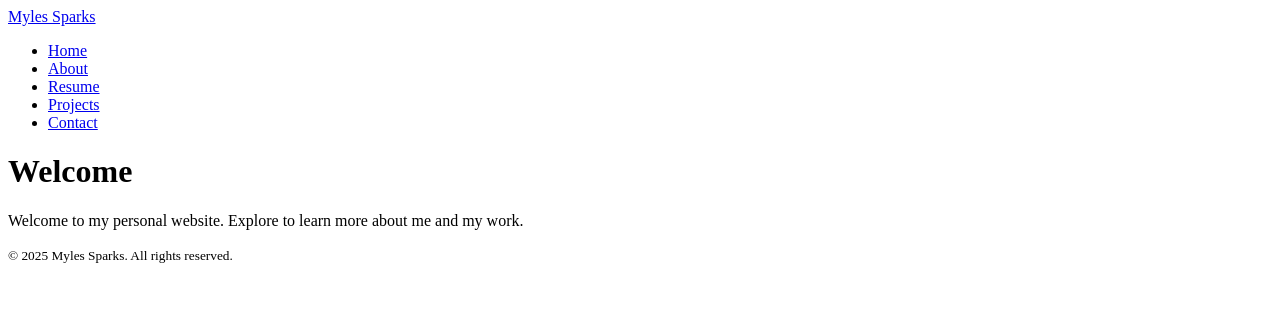
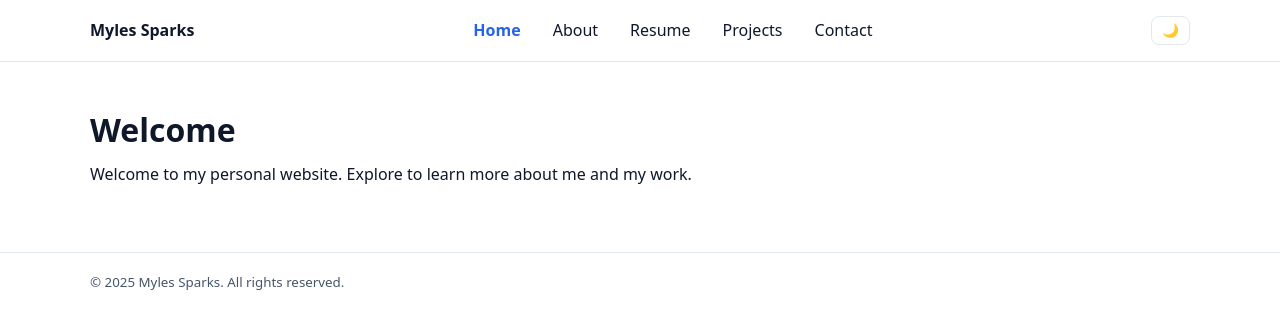
Before and after one commit to mytsparks/Sparks_Myles_Personal_Website, a plain HTML site: page index.html in a window 1280 px wide. Drawn offline with Linux system fonts and the light colour scheme.

Commit message:
Add pages and styles

```diff
--- a/index.html
+++ b/index.html
@@ -5,6 +5,20 @@
   <meta name="viewport" content="width=device-width, initial-scale=1" />
   <title>Home | Myles Sparks</title>
   <meta name="description" content="Homepage for Myles Sparks personal website." />
+  <link rel="stylesheet" href="styles.css" />
+  <script>
+    // Early theme application to prevent FOUC
+    (function() {
+      try {
+        var stored = localStorage.getItem('theme');
+        var prefersDark = window.matchMedia('(prefers-color-scheme: dark)').matches;
+        var theme = stored || (prefersDark ? 'dark' : 'light');
+        document.documentElement.setAttribute('data-theme', theme);
+      } catch (e) {
+        // no-op
+      }
+    })();
+  </script>
 </head>
 <body>
   <header>
@@ -19,6 +33,7 @@
           <li><a href="contact.html">Contact</a></li>
         </ul>
       </nav>
+      <button id="theme-toggle" class="theme-toggle" aria-label="Switch to dark mode" aria-pressed="false" title="Toggle theme">🌙</button>
     </div>
   </header>
 
@@ -32,5 +47,6 @@
       <small>&copy; 2025 Myles Sparks. All rights reserved.</small>
     </div>
   </footer>
+  <script src="theme.js" defer></script>
 </body>
 </html>
--- /dev/null
+++ b/styles.css
@@ -0,0 +1,205 @@
+:root {
+  /* Neutral, professional blue/gray theme */
+  --bg: #ffffff;
+  --surface: #f8fafc; /* slate-50 */
+  --text: #0f172a; /* slate-900 */
+  --muted: #475569; /* slate-600 */
+  --border: #e2e8f0; /* slate-200 */
+  --accent: #2563eb; /* blue-600 */
+  --accent-hover: #1d4ed8; /* blue-700 */
+  --accent-contrast: #ffffff;
+}
+
+* {
+  box-sizing: border-box;
+}
+
+html, body {
+  margin: 0;
+  padding: 0;
+}
+
+body {
+  font-family: system-ui, -apple-system, Segoe UI, Roboto, Ubuntu, Cantarell, Noto Sans, Helvetica Neue, Arial, "Apple Color Emoji", "Segoe UI Emoji";
+  line-height: 1.6;
+  color: var(--text);
+  background: var(--bg);
+}
+
+/* Typography */
+h1, h2, h3 {
+  line-height: 1.25;
+  margin: 0 0 0.75rem;
+}
+
+h1 { font-size: 2rem; font-weight: 700; }
+h2 { font-size: 1.5rem; font-weight: 700; }
+h3 { font-size: 1.25rem; font-weight: 600; }
+
+p { margin: 0 0 1rem; }
+small { color: var(--muted); }
+
+.container {
+  max-width: 960px;
+  margin: 0 auto;
+  padding: 0 16px;
+}
+
+header {
+  border-bottom: 1px solid var(--border);
+}
+
+header .container {
+  display: flex;
+  align-items: center;
+  justify-content: space-between;
+  padding: 16px 0;
+}
+
+.brand {
+  font-weight: 700;
+  text-decoration: none;
+  color: var(--text);
+}
+
+.nav {
+  list-style: none;
+  display: flex;
+  gap: 12px;
+  margin: 0;
+  padding: 0;
+}
+
+.nav a {
+  text-decoration: none;
+  color: var(--text);
+  padding: 8px 10px;
+  border-radius: 8px;
+  transition: background-color 120ms ease, color 120ms ease;
+}
+
+.nav a:hover {
+  background: var(--surface);
+}
+
+.nav a[aria-current="page"] {
+  color: var(--accent);
+  font-weight: 600;
+}
+
+.nav a:focus-visible {
+  outline: 3px solid var(--accent);
+  outline-offset: 2px;
+}
+
+main.container {
+  padding: 32px 0;
+}
+
+footer {
+  border-top: 1px solid var(--border);
+}
+
+footer .container {
+  padding: 16px 0;
+  color: var(--muted);
+}
+
+a {
+  color: var(--accent);
+}
+
+a:hover { color: var(--accent-hover); }
+
+/* Media, images, and general elements */
+img, video { max-width: 100%; height: auto; }
+
+/* Selection and focus accessibility */
+::selection { background: var(--accent); color: var(--accent-contrast); }
+a:focus-visible, button:focus-visible, input:focus-visible, select:focus-visible, textarea:focus-visible {
+  outline: 3px solid var(--accent);
+  outline-offset: 2px;
+  border-radius: 6px;
+}
+
+/* Responsive layout */
+@media (max-width: 640px) {
+  header .container {
+    flex-direction: column;
+    align-items: flex-start;
+    gap: 8px;
+    padding: 12px 0;
+  }
+
+  .nav {
+    flex-wrap: wrap;
+    gap: 8px;
+  }
+
+  main.container {
+    padding: 24px 0;
+  }
+}
+
+@media (min-width: 1024px) {
+  .container { max-width: 1100px; }
+  main.container { padding: 48px 0; }
+}
+
+/* --------------------------------------------------
+   Refined color scales and dark theme
+   -------------------------------------------------- */
+/* Optional extended scales (not all used yet) */
+:root {
+  --accent-50: #eff6ff;
+  --accent-100: #dbeafe;
+  --accent-200: #bfdbfe;
+  --accent-300: #93c5fd;
+  --accent-400: #60a5fa;
+  --accent-500: #3b82f6;
+  --accent-600: #2563eb;
+  --accent-700: #1d4ed8;
+  --accent-800: #1e40af;
+  --accent-900: #1e3a8a;
+
+  --slate-50: #f8fafc;
+  --slate-100: #f1f5f9;
+  --slate-200: #e2e8f0;
+  --slate-300: #cbd5e1;
+  --slate-400: #94a3b8;
+  --slate-500: #64748b;
+  --slate-600: #475569;
+  --slate-700: #334155;
+  --slate-800: #1f2937;
+  --slate-900: #0f172a;
+}
+
+/* Dark theme overrides */
+[data-theme="dark"] {
+  --bg: #0b1220;
+  --surface: #111827; /* near slate-900 */
+  --text: #e5e7eb; /* gray-200 */
+  --muted: #9ca3af; /* gray-400 */
+  --border: #1f2937; /* slate-800 */
+  --accent: #60a5fa; /* blue-400 */
+  --accent-hover: #93c5fd; /* blue-300 */
+  --accent-contrast: #0b1220;
+}
+
+/* Smooth theme transitions */
+html { color-scheme: light dark; }
+body, header, footer, .nav a, .brand { transition: background-color 150ms ease, color 150ms ease; }
+
+/* Theme toggle button */
+.theme-toggle {
+  appearance: none;
+  border: 1px solid var(--border);
+  background: var(--bg);
+  color: var(--text);
+  padding: 6px 10px;
+  border-radius: 8px;
+  cursor: pointer;
+}
+
+.theme-toggle:hover { background: var(--surface); }
+.theme-toggle:active { transform: translateY(0.5px); }
--- /dev/null
+++ b/theme.js
@@ -0,0 +1,37 @@
+(function() {
+  function getStoredTheme() {
+    try { return localStorage.getItem('theme'); } catch (_) { return null; }
+  }
+
+  function storeTheme(theme) {
+    try { localStorage.setItem('theme', theme); } catch (_) {}
+  }
+
+  function applyTheme(theme) {
+    document.documentElement.setAttribute('data-theme', theme);
+    storeTheme(theme);
+    var btn = document.getElementById('theme-toggle');
+    if (btn) {
+      var isDark = theme === 'dark';
+      btn.setAttribute('aria-pressed', String(isDark));
+      btn.textContent = isDark ? '☀️' : '🌙';
+      btn.setAttribute('aria-label', isDark ? 'Switch to light mode' : 'Switch to dark mode');
+    }
+  }
+
+  function currentTheme() {
+    return document.documentElement.getAttribute('data-theme') || 'light';
+  }
+
+  document.addEventListener('DOMContentLoaded', function() {
+    // Initialize button state
+    applyTheme(document.documentElement.getAttribute('data-theme') || 'light');
+
+    var toggle = document.getElementById('theme-toggle');
+    if (!toggle) return;
+    toggle.addEventListener('click', function() {
+      var next = currentTheme() === 'dark' ? 'light' : 'dark';
+      applyTheme(next);
+    });
+  });
+})();
```
Also changed, not shown: about.html (+13 -0 lines), contact.html (+13 -0 lines), projects.html (+13 -0 lines), resume.html (+13 -0 lines), 1 other file.
